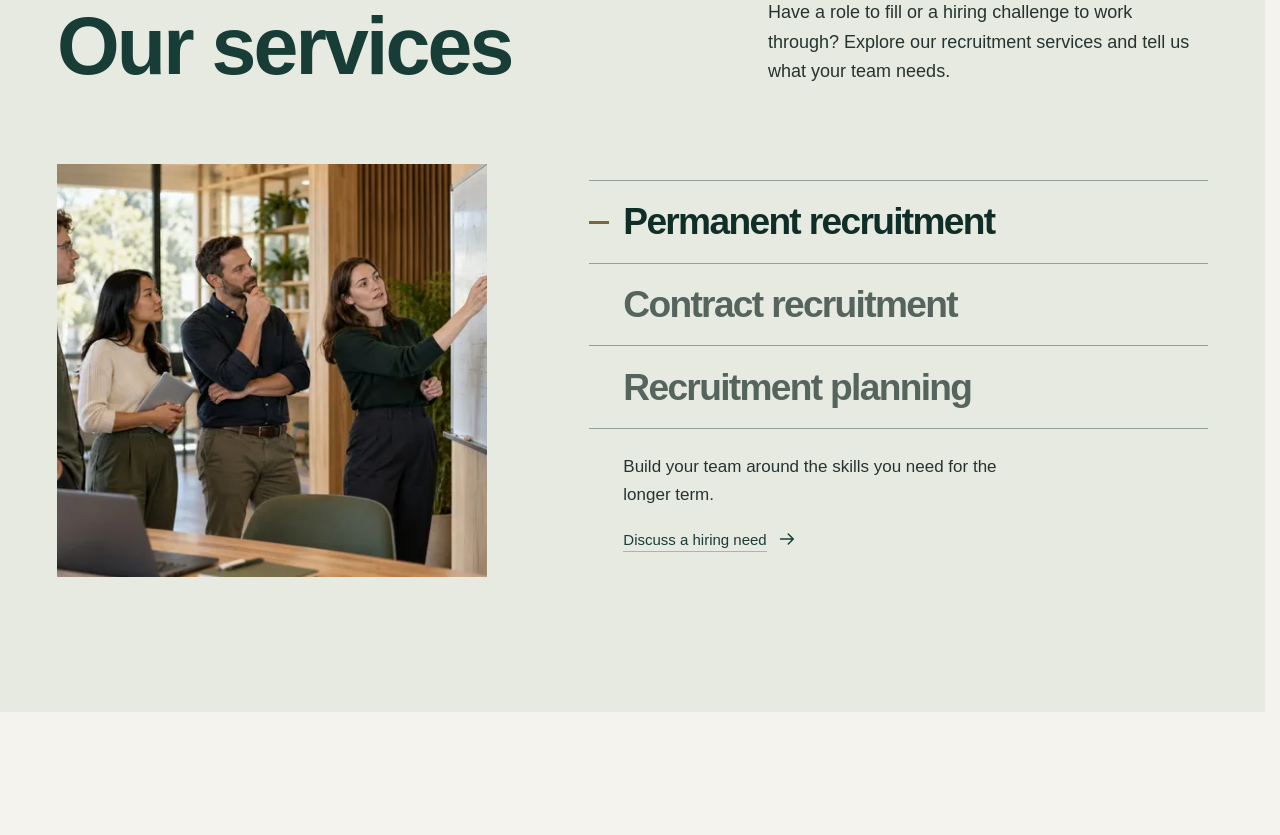
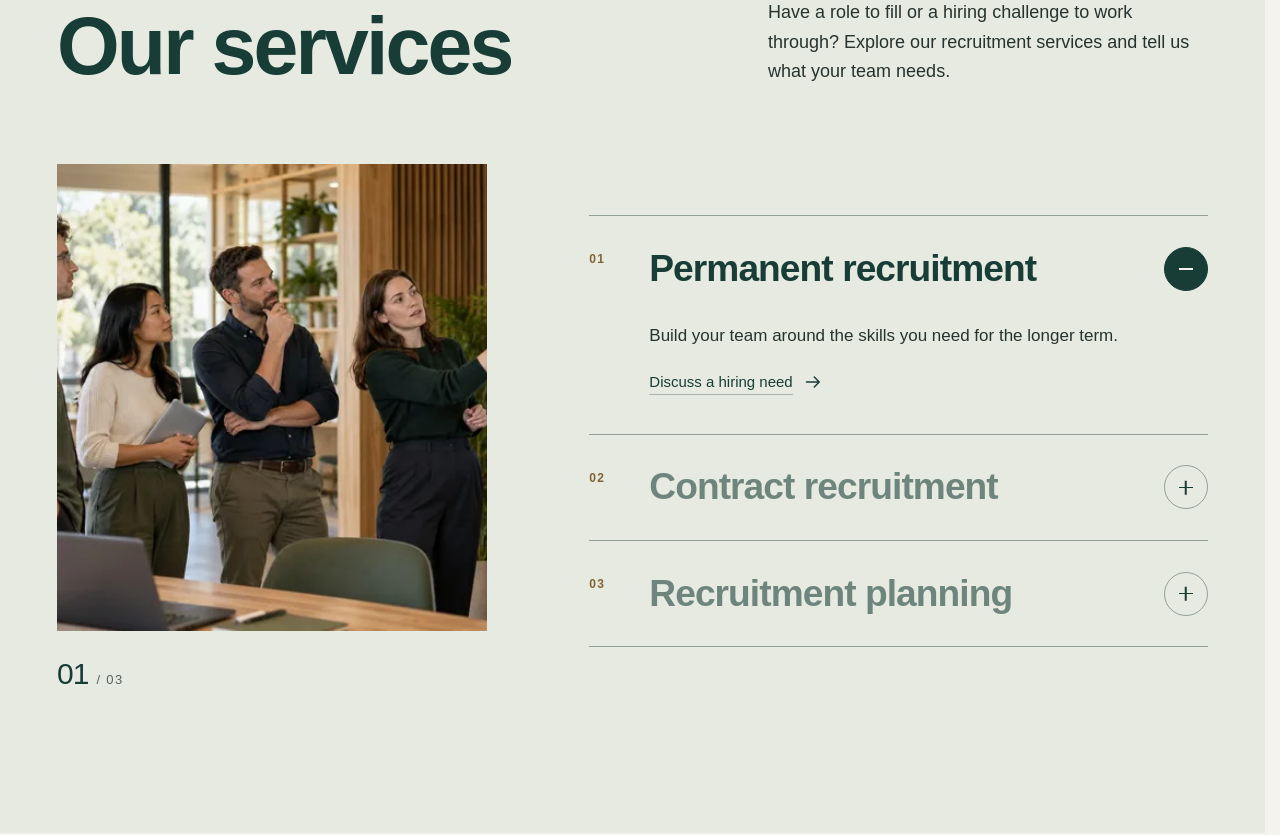
Before and after one commit to ProdigyProjectStudios/wattlebridge-technical-recruitment, a React (Vite) app: page / in a window 1280 px wide. Shown: the part 920-1755 px from the top of the page. Built offline with nearby package versions, Linux system fonts and the light colour scheme.

Commit message:
Restore the original services accordion and animated photographs

```diff
--- a/src/App.tsx
+++ b/src/App.tsx
@@ -32,6 +32,7 @@ const pad = (value: number) => String(value).padStart(2, '0')
 export default function App() {
   const [menuOpen, setMenuOpen] = useState(false)
   const [activeService, setActiveService] = useState(0)
+  const [previousService, setPreviousService] = useState<number | null>(null)
   const [audience, setAudience] = useState<Audience | ''>('')
   const [enquiryRequest, setEnquiryRequest] = useState(0)
   const [currentSection, setCurrentSection] = useState('')
@@ -116,6 +117,12 @@ export default function App() {
     Candidate: ['Make a', 'candidate enquiry'],
     '': ['Start a', 'conversation.'],
   }[audience]
+
+  function chooseService(index: number) {
+    if (index === activeService) return
+    setPreviousService(activeService)
+    setActiveService(index)
+  }
 
   return (
     <>
@@ -254,43 +261,50 @@ export default function App() {
             </div>
 
             <div className="services-layout">
-              <figure className="services-visual" data-reveal="mask">
-                <Photo name="workplace-learning" widths={[640, 1160]} sizes="(max-width: 767px) 90vw, 39vw"
-                  width="1160" height="773" loading="lazy" alt="Colleagues discussing ideas at a whiteboard" />
-              </figure>
-              <div className="service-index">
-                <div className="service-list" role="tablist" aria-label="Recruitment services" aria-orientation="vertical"
-                  style={{ '--active': activeService, '--service-count': services.length } as CSSProperties}>
-                  {services.map(({ name }, index) => (
-                    <button key={name} type="button" role="tab" id={'service-button-' + index}
-                      aria-controls={'service-panel-' + index} aria-selected={activeService === index}
-                      tabIndex={activeService === index ? 0 : -1} onClick={() => setActiveService(index)}
-                      onKeyDown={(event) => {
-                        const destinations: Record<string, number> = {
-                          ArrowDown: (index + 1) % services.length,
-                          ArrowUp: (index + services.length - 1) % services.length,
-                          Home: 0, End: services.length - 1,
-                        }
-                        const next = destinations[event.key]
-                        if (next === undefined) return
-                        event.preventDefault()
-                        setActiveService(next)
-                        document.getElementById('service-button-' + next)?.focus()
-                      }}>{name}</button>
+              <div className="services-visual" data-reveal="mask">
+                <div className="services-frame" data-scroll>
+                  {services.map(({ image, imageAlt }, index) => (
+                    <figure className="services-photo" key={image}
+                      data-state={activeService === index ? 'active' : previousService === index ? 'previous' : 'idle'}
+                      aria-hidden={activeService !== index}>
+                      <div className="services-media">
+                        <Photo name={image} widths={[640, 1160]} sizes="(max-width: 767px) 90vw, 36vw"
+                          width="1160" height="773" loading="lazy" alt={imageAlt} />
+                      </div>
+                    </figure>
                   ))}
                 </div>
-                <div className="service-details">
-                  {services.map(({ name, description }, index) => (
-                    <div key={name} className="service-panel" id={'service-panel-' + index} role="tabpanel"
-                      tabIndex={activeService === index ? 0 : -1} aria-labelledby={'service-button-' + index}
-                      inert={activeService !== index} aria-hidden={activeService !== index}>
-                      <p>{description}</p>
+                <p className="services-count" aria-hidden="true">
+                  <span className="services-count-current" key={activeService}>{pad(activeService + 1)}</span>
+                  <span className="services-count-total">/ {pad(services.length)}</span>
+                </p>
+              </div>
+
+              <div className="service-list">
+                {services.map(({ name, description }, index) => {
+                  const open = activeService === index
+                  return (
+                    <div className="service-item" key={name} data-open={open} data-reveal="fade" style={delay(index * 90)}>
+                      <h3>
+                        <button id={'service-button-' + index} type="button" aria-expanded={open}
+                          aria-controls={'service-panel-' + index} onClick={() => chooseService(index)}>
+                          <span className="service-index" aria-hidden="true">{pad(index + 1)}</span>
+                          <span className="service-name">{name}</span>
+                          <span className="service-toggle" aria-hidden="true" />
+                        </button>
+                      </h3>
+                      <div className="service-panel" id={'service-panel-' + index} role="region"
+                        aria-labelledby={'service-button-' + index} inert={!open}>
+                        <div className="service-panel-inner">
+                          <p>{description}</p>
+                          <a className="text-link" href="#enquiry" onClick={(event) => enquire(event, 'Employer')}>
+                            Discuss a hiring need <Arrow />
+                          </a>
+                        </div>
+                      </div>
                     </div>
-                  ))}
-                </div>
-                <a className="text-link" href="#enquiry" onClick={(event) => enquire(event, 'Employer')}>
-                  Discuss a hiring need <Arrow />
-                </a>
+                  )
+                })}
               </div>
             </div>
           </div>
--- a/src/content.ts
+++ b/src/content.ts
@@ -11,14 +11,20 @@ export const business = {
 export const services = [
   {
     name: 'Permanent recruitment',
+    image: 'workplace-learning',
+    imageAlt: 'Colleagues discussing ideas at a whiteboard',
     description: 'Build your team around the skills you need for the longer term.',
   },
   {
     name: 'Contract recruitment',
+    image: 'infrastructure-specialist',
+    imageAlt: 'A technical professional at a server rack',
     description: 'Find technical capability for a defined project or changing workload.',
   },
   {
     name: 'Recruitment planning',
+    image: 'planning-details',
+    imageAlt: 'Notes being written during a planning conversation',
     description: 'Clarify a role, its priorities and the experience a successful candidate will need.',
   },
 ]
--- a/src/styles.css
+++ b/src/styles.css
@@ -370,28 +370,58 @@ button.text-link { font-weight: 700; }
 
 .services { padding-block: var(--section-space); background: var(--mist); }
 .services-layout { display: grid; grid-template-columns: minmax(0, .82fr) minmax(0, 1.18fr); gap: clamp(40px, 8vw, 132px); align-items: center; }
-.services-visual { position: relative; aspect-ratio: 1.04; overflow: hidden; }
-.services-visual img { width: 100%; height: 100%; object-fit: cover; object-position: 61% 44%; }
-.service-list { position: relative; display: grid; grid-auto-rows: 1fr; border-top: 1px solid var(--rule-strong); }
-.service-list::before {
-  content: ""; position: absolute; top: 0; left: 0; height: calc(100% / var(--service-count)); width: 20px;
-  background: linear-gradient(var(--brass-text), var(--brass-text)) left center / 100% 3px no-repeat;
-  transform: translateY(calc(var(--active) * 100%)); transition: transform 420ms var(--ease-out);
-  pointer-events: none;
+.services-visual { position: relative; }
+.services-frame { position: relative; aspect-ratio: .92; overflow: hidden; background: #b7bdae; }
+.services-photo { position: absolute; inset: 0; clip-path: inset(100% 0 0 0); z-index: 0; }
+.services-photo[data-state="previous"] { clip-path: inset(0); z-index: 1; }
+.services-photo[data-state="active"] { clip-path: inset(0); z-index: 2; transition: clip-path 1000ms var(--ease-in-out); }
+.services-media { position: absolute; inset: 0; transform: scale(1.14); }
+.services-photo[data-state="previous"] .services-media { transform: none; }
+.services-photo[data-state="active"] .services-media { transform: none; transition: transform 1500ms var(--ease-out); }
+.services-media img { width: 100%; height: 100%; object-fit: cover; }
+.services-photo:nth-child(2) img { object-position: 40% 50%; }
+.services-count {
+  display: flex; align-items: baseline; gap: 8px; margin-top: 18px;
+  color: var(--forest); font-family: var(--font-display); font-variant-numeric: tabular-nums;
 }
-.service-list button {
-  padding: clamp(16px, 1.6vw, 26px) 4px clamp(16px, 1.6vw, 26px) 34px;
-  border: 0; border-bottom: 1px solid var(--rule-strong); background: transparent; text-align: left;
-  font-size: clamp(23px, 2.9vw, 48px); line-height: 1.1; letter-spacing: -.045em;
-  color: var(--muted); transition: color 220ms;
+.services-count-current { display: inline-block; font-size: 30px; font-weight: 400; letter-spacing: -.03em; animation: count-in 800ms var(--ease-out); }
+.services-count-total { font-size: 13px; letter-spacing: .1em; color: var(--muted); }
+@keyframes count-in { from { opacity: 0; transform: translateY(60%); } }
+
+.service-list { border-top: 1px solid var(--rule-strong); }
+.service-item { border-bottom: 1px solid var(--rule-strong); }
+.service-item h3 { font-size: clamp(26px, 2.9vw, 46px); font-weight: 700; line-height: 1.12; letter-spacing: -.025em; }
+.service-item button {
+  display: grid; grid-template-columns: 52px minmax(0, 1fr) auto; align-items: center; gap: 8px;
+  width: 100%; padding: clamp(20px, 2.4vw, 32px) 0; border: 0; background: transparent;
+  color: inherit; font: inherit; letter-spacing: inherit; text-align: left;
 }
-.service-list button:is([aria-selected="true"], :hover, :focus-visible) { color: var(--forest-deep); }
-.service-list button:focus-visible { outline-offset: -3px; }
-.service-details { display: grid; margin: 24px 0 8px 34px; max-width: 46ch; }
-.service-panel { grid-area: 1 / 1; opacity: 1; transition: opacity 280ms ease; }
-.service-panel[aria-hidden="true"] { opacity: 0; pointer-events: none; }
+.service-index { align-self: start; padding-top: .55em; color: var(--brass-text); font-size: 12px; letter-spacing: .1em; font-variant-numeric: tabular-nums; }
+.service-name { transition: transform 600ms var(--ease-out), opacity 400ms; opacity: .58; }
+.service-item[data-open="true"] .service-name { opacity: 1; }
+.service-item button:hover .service-name, .service-item button:focus-visible .service-name { opacity: 1; transform: translateX(8px); }
+.service-item button:focus-visible { outline-offset: -2px; }
+.service-toggle {
+  position: relative; width: 44px; height: 44px; flex: none; border: 1px solid var(--rule-strong); border-radius: 50%;
+  transition: background-color 450ms var(--ease-out), border-color 450ms var(--ease-out), transform 600ms var(--ease-out);
+}
+.service-toggle::before, .service-toggle::after {
+  content: ""; position: absolute; top: 50%; left: 50%; width: 14px; height: 1.5px; margin: -.75px 0 0 -7px;
+  background: var(--forest); transition: transform 500ms var(--ease-out), background-color 450ms;
+}
+.service-toggle::after { transform: rotate(90deg); }
+.service-item[data-open="true"] .service-toggle { background: var(--forest); border-color: var(--forest); transform: rotate(180deg); }
+.service-item[data-open="true"] .service-toggle::before, .service-item[data-open="true"] .service-toggle::after { background: var(--ivory); }
+.service-item[data-open="true"] .service-toggle::after { transform: rotate(0); }
+.service-panel { display: grid; grid-template-rows: 0fr; transition: grid-template-rows 700ms var(--ease-out); }
+.service-item[data-open="true"] .service-panel { grid-template-rows: 1fr; }
+.service-panel-inner {
+  min-height: 0; overflow: hidden; padding-left: 60px; max-width: 560px;
+  opacity: 0; transform: translateY(-8px); transition: opacity 400ms var(--ease-out), transform 600ms var(--ease-out);
+}
+.service-item[data-open="true"] .service-panel-inner { opacity: 1; transform: none; transition-delay: 150ms; }
 .service-panel p { font-size: 17px; }
-.service-index > a { margin-left: 34px; }
+.service-panel .text-link { margin: 10px 0 clamp(20px, 2.4vw, 30px); }
 
 /* ---------- Employers ---------- */
 
@@ -632,8 +662,8 @@ button.text-link { font-weight: 700; }
 
 .motion-on [data-reveal="mask"]:not(.is-in) { clip-path: inset(100% 0 0 0); }
 .motion-on [data-reveal="mask"].is-in { transition: clip-path 900ms var(--ease-out) var(--delay, 0ms); }
-.motion-on [data-reveal="mask"]:not(.is-in) .arch-media { transform: scale(1.07); }
-.motion-on [data-reveal="mask"].is-in .arch-media {
+.motion-on [data-reveal="mask"]:not(.is-in) :is(.arch-media, .services-frame) { transform: scale(1.07); }
+.motion-on [data-reveal="mask"].is-in :is(.arch-media, .services-frame) {
   transition: transform 1000ms var(--ease-out) var(--delay, 0ms);
 }
 
@@ -672,7 +702,10 @@ button.text-link { font-weight: 700; }
   .hero-belief { font-size: 18px; }
   .section-head { grid-template-columns: 1fr; grid-template-areas: "eyebrow" "title" "intro"; row-gap: 24px; }
   .section-head .section-intro { justify-self: start; }
-  .services-layout { grid-template-columns: minmax(0, .8fr) minmax(0, 1.2fr); gap: 32px; }
+  .services-layout { grid-template-columns: 1fr; gap: 40px; }
+  .services-frame { aspect-ratio: 1.6; }
+  .services-visual { display: grid; grid-template-columns: minmax(0, 1fr) auto; align-items: end; gap: 20px; }
+  .services-count { flex-direction: column; align-items: end; gap: 0; margin-top: 0; }
   .handoff figure { height: clamp(320px, 51vw, 460px); }
   .handoff-employer img { object-position: 22% 54%; }
   .employer-layout { grid-template-columns: minmax(0, 1.1fr) minmax(0, .85fr); }
@@ -722,7 +755,14 @@ button.text-link { font-weight: 700; }
   .candidate h2 { font-size: clamp(42px, 11.7vw, 68px); }
   .enquiry h2 { font-size: clamp(40px, 11.5vw, 64px); }
   .section-intro, .employer-copy p, .candidate-copy > p:not(.eyebrow), .enquiry-copy > p:not(.eyebrow, .test-guidance) { font-size: 16px; }
+  .services-frame { aspect-ratio: 1.3; }
+  .services-visual { grid-template-columns: 1fr; gap: 0; }
+  .services-count { flex-direction: row; align-items: baseline; gap: 8px; margin-top: 12px; }
+  .service-item h3 { font-size: clamp(25px, 7.4vw, 32px); }
+  .service-item button { grid-template-columns: 34px minmax(0, 1fr) auto; }
+  .service-panel-inner { padding-left: 42px; }
   .service-panel p { font-size: 16px; }
+  .service-toggle { width: 40px; height: 40px; }
 
   .employer-layout { grid-template-columns: 1fr; grid-template-areas: "eyebrow" "title" "copy"; }
   .employer-title { font-size: clamp(42px, 12vw, 68px); margin-bottom: 30px; }
@@ -749,8 +789,6 @@ button.text-link { font-weight: 700; }
   .candidate-layout { display: block; padding: 0; }
   .candidate h2 { margin: 16px 0 24px; }
   .candidate-copy { padding-right: 0; }
-  .services-layout { grid-template-columns: 1fr; gap: 24px; }
-  .services-visual { aspect-ratio: 1.65; }
   .arch-side img { object-position: 43% 20%; }
   .arch-main img { object-position: 40% 38%; }
   .place-media img { object-position: 60% 55%; }
```
